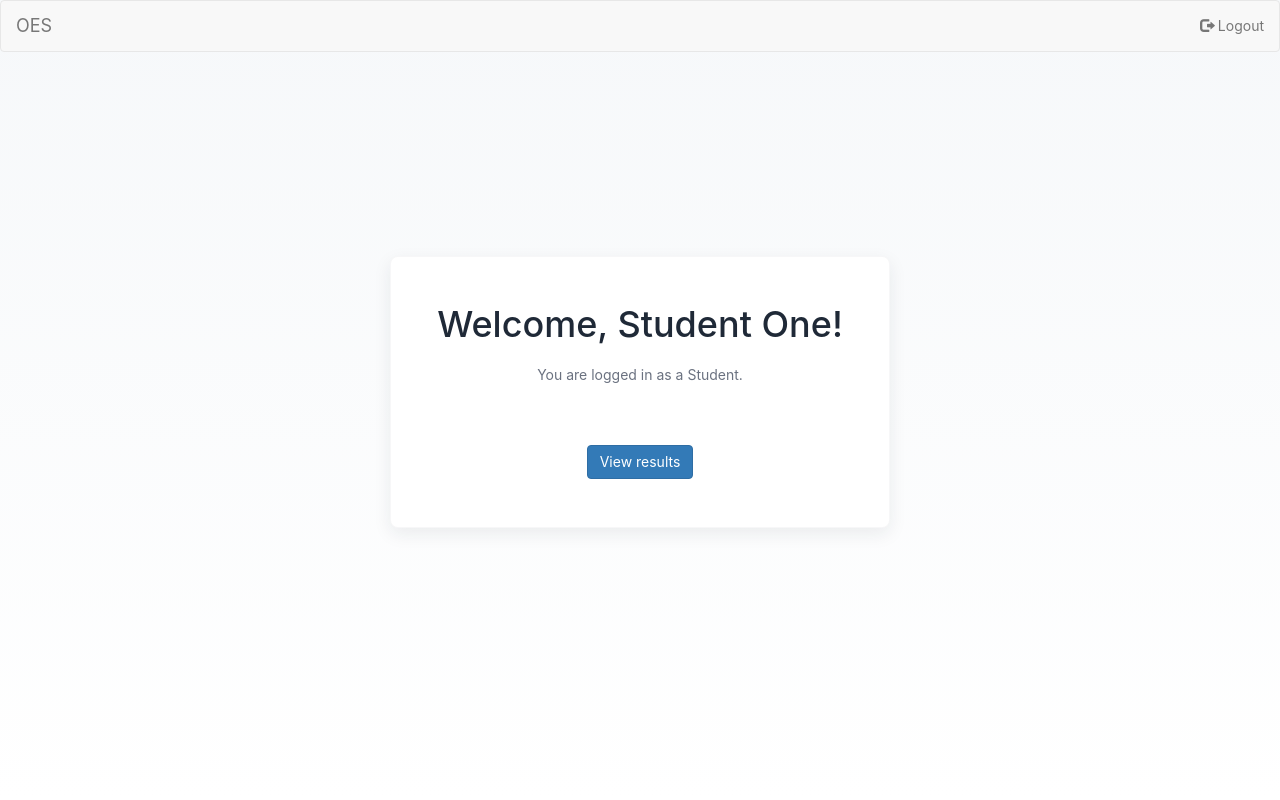
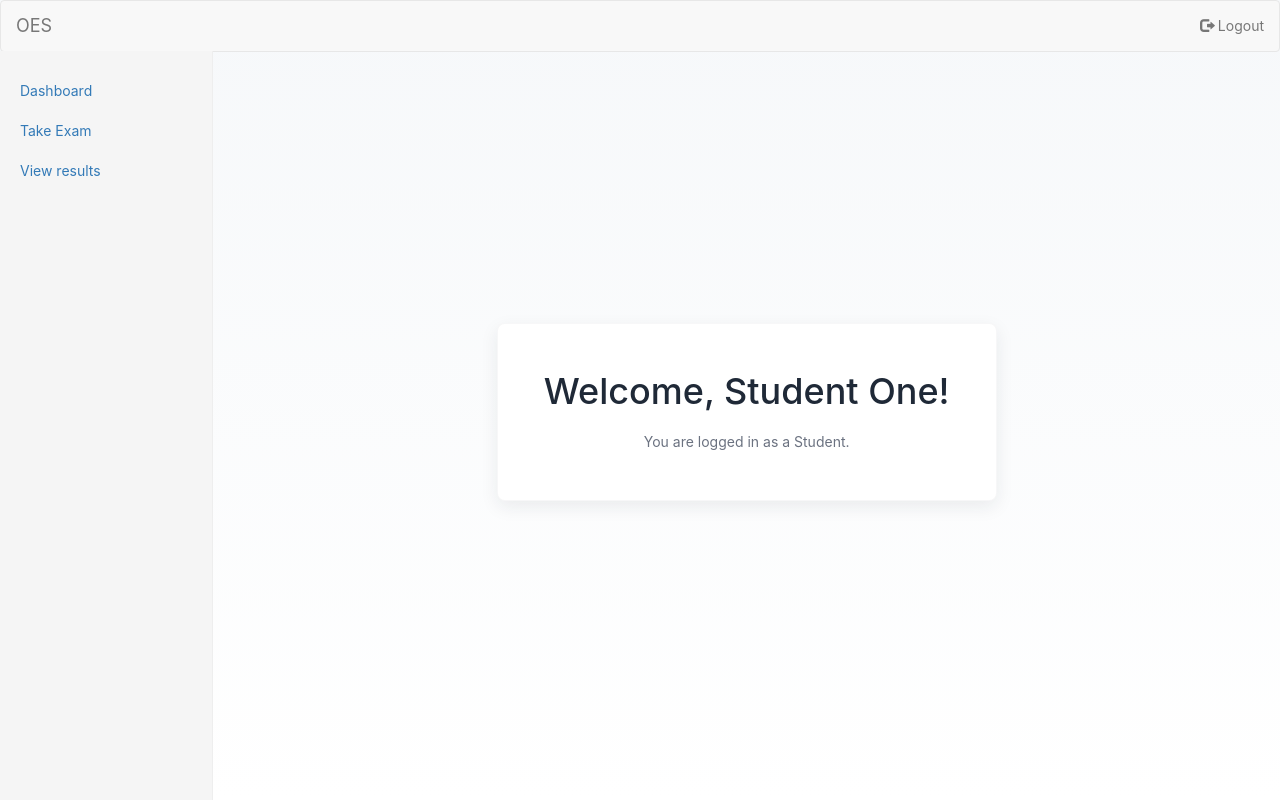
Before and after one commit to guregu-san/Online-Examination-System, a Flask app: page /dashboard in a window 1280 px wide. Run offline with Flask 3, Linux system fonts and the light colour scheme; a user stored in the database is signed in; some libraries are stand-ins or nearby versions.

Commit message:
sidebar navigation

```diff
--- a/app/home.py
+++ b/app/home.py
@@ -2,9 +2,12 @@ from flask import Flask, render_template, redirect, url_for
 from app import app
 from flask_login import login_required, current_user
 
+
 @app.route('/')
 def home():
-    return redirect(url_for('authBp.login'))
+    if current_user.is_authenticated:
+        return redirect(url_for('dashboard'))
+    return render_template('home.html')
 
 @app.route('/dashboard', methods=['GET', 'POST'])
 @login_required
--- a/app/static/style.css
+++ b/app/static/style.css
@@ -78,3 +78,62 @@ body{
 .card .form-control {
     width: 100%;
 }
+
+/*
+ * Sidebar
+ */
+
+/* Hide for mobile, show later */
+.sidebar {
+  display: none;
+}
+@media (min-width: 768px) {
+  .sidebar {
+    position: fixed;
+    top: 51px; /* Height of navbar */
+    bottom: 0;
+    left: 0;
+    z-index: 1000;
+    display: block;
+    padding: 20px;
+    overflow-x: hidden;
+    overflow-y: auto; /* Scrollable contents if viewport is shorter than content. */
+    background-color: #f5f5f5;
+    border-right: 1px solid #eee;
+  }
+}
+
+/* Sidebar navigation */
+.nav-sidebar {
+  margin-right: -21px; /* 20px padding + 1px border */
+  margin-bottom: 20px;
+  margin-left: -20px;
+}
+.nav-sidebar > li > a {
+  padding-right: 20px;
+  padding-left: 20px;
+}
+.nav-sidebar > .active > a,
+.nav-sidebar > .active > a:hover,
+.nav-sidebar > .active > a:focus {
+  color: #fff;
+  background-color: #428bca;
+}
+
+
+/*
+ * Main content
+ */
+
+.main {
+  padding: 20px;
+}
+@media (min-width: 768px) {
+  .main {
+    padding-right: 40px;
+    padding-left: 40px;
+  }
+}
+.main .page-header {
+  margin-top: 0;
+}
--- a/app/templates/base.html
+++ b/app/templates/base.html
@@ -3,8 +3,8 @@
 {%block title%}OES{%endblock%}
 
 {% block styles %}
-    {{ super() }}
-    <link rel="stylesheet" href="{{ url_for('static', filename='style.css') }}">
+{{ super() }}
+<link rel="stylesheet" href="{{ url_for('static', filename='style.css') }}">
 {% endblock %}
 
 {% block navbar %}
@@ -12,17 +12,19 @@
     <div class="container-fluid">
         <div class="navbar-header">
             {% if current_user.is_authenticated %}
-                <a class="navbar-brand" href="{{ url_for('dashboard') }}">OES</a>
+            <a class="navbar-brand" href="{{ url_for('dashboard') }}">OES</a>
             {% else %}
-                <a class="navbar-brand" href="{{ url_for('home') }}">OES</a>
+            <a class="navbar-brand" href="{{ url_for('home') }}">OES</a>
             {% endif %}
         </div>
         <ul class="nav navbar-nav navbar-right">
             {% if current_user.is_authenticated %}
-                <li><a href="{{ url_for('authBp.logout') }}"><span class="glyphicon glyphicon-log-out"></span> Logout</a></li>
+            <li><a href="{{ url_for('authBp.logout') }}"><span class="glyphicon glyphicon-log-out"></span> Logout</a>
+            </li>
             {% else %}
-                <li><a href="{{ url_for('authBp.login') }}"><span class="glyphicon glyphicon-log-in"></span> Login</a></li>
-                <li><a href="{{ url_for('authBp.register') }}"><span class="glyphicon glyphicon-user"></span> Register</a></li>
+            <li><a href="{{ url_for('authBp.login') }}"><span class="glyphicon glyphicon-log-in"></span> Login</a></li>
+            <li><a href="{{ url_for('authBp.register') }}"><span class="glyphicon glyphicon-user"></span> Register</a>
+            </li>
             {% endif %}
         </ul>
     </div>
@@ -32,8 +34,27 @@
 
 
 {%block content %}
+<div class="container-fluid">
+    <div class="row">
+        {% if current_user.is_authenticated %}
+        <div class="col-sm-3 col-md-2 sidebar">
+            <ul class="nav nav-sidebar">
+                <li><a href="{{ url_for('dashboard') }}">Dashboard</a></li>
+                <li><a href="{{ url_for('takeExamBp.exam_search') }}">Take Exam</a></li>
+                <li><a href="{{ url_for('exam_view.list_results', roll_number=1) }}"> View results </a></li>
+            </ul>
+        </div>
+        <div class="col-sm-9 col-sm-offset-3 col-md-10 col-md-offset-2 main">
+        {% else %}
+        <div class="col-sm-12 main">
+        {% endif %}
 
-{%block main_content%}{%endblock%}
+        {% block main_content %}{% endblock %}
+        </div>
+    </div>
+</div>
+
+
 
 
 {%endblock%}
--- a/app/templates/dashboard.html
+++ b/app/templates/dashboard.html
@@ -9,10 +9,6 @@
         <div class="card">
             <h1>Welcome, {{ user.name }}!</h1>
             <p>You are logged in as a {{ user.role }}.</p>
-            <br>
-            <div class="text-center">
-                <p><a class="btn btn-primary" href="http://127.0.0.1:5001/results?roll_number=1">View results</a></p>
-            </div>
         </div>
     </div>
 {%endblock%}
```
Also changed, not shown: app/auth/form.py (+11 -3 lines), app/auth/templates/login.html (+7 -4 lines).
